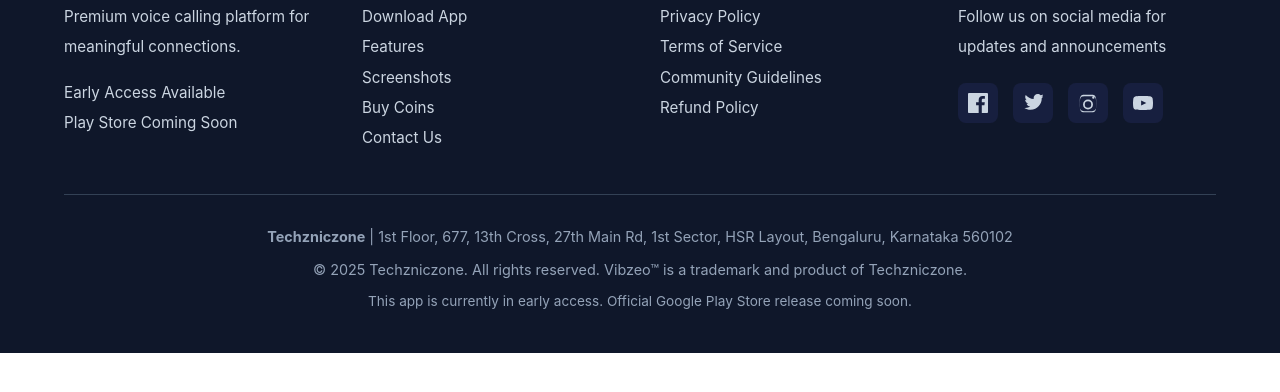
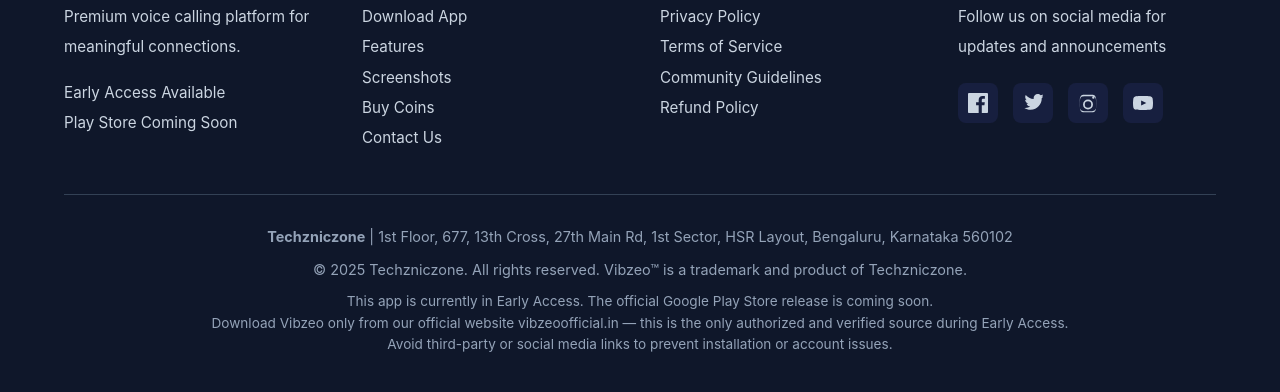
Before and after one commit to Techno-Official/vibezone-payment-page, a plain HTML site: page index.html in a window 1280 px wide. Shown: the part 4014-4406 px from the top of the page. Before the commit the page ends 4367 px from the top, so only its background shows below. Drawn offline with Linux system fonts and the light colour scheme.

Commit message:
updating footer text

```diff
--- a/index.html
+++ b/index.html
@@ -865,8 +865,9 @@
             <p><strong>Techzniczone</strong> | 1st Floor, 677, 13th Cross, 27th Main Rd, 1st Sector, HSR Layout, Bengaluru,
                 Karnataka 560102</p>
             <p>© 2025 Techzniczone. All rights reserved. Vibzeo™ is a trademark and product of Techzniczone.</p>
-            <p style="margin-top: 10px; font-size: 0.85rem;">This app is currently in early access. Official Google Play
-                Store release coming soon.</p>
+            <p style="margin-top: 10px; font-size: 0.85rem;">This app is currently in Early Access. The official Google Play Store release is coming soon.<br>
+    Download Vibzeo only from our official website <a href="https://vibzeoofficial.in">vibzeoofficial.in</a> — this is the only authorized and verified source during Early Access.<br>
+    Avoid third-party or social media links to prevent installation or account issues.</p>
         </div>
     </footer>
 
```
